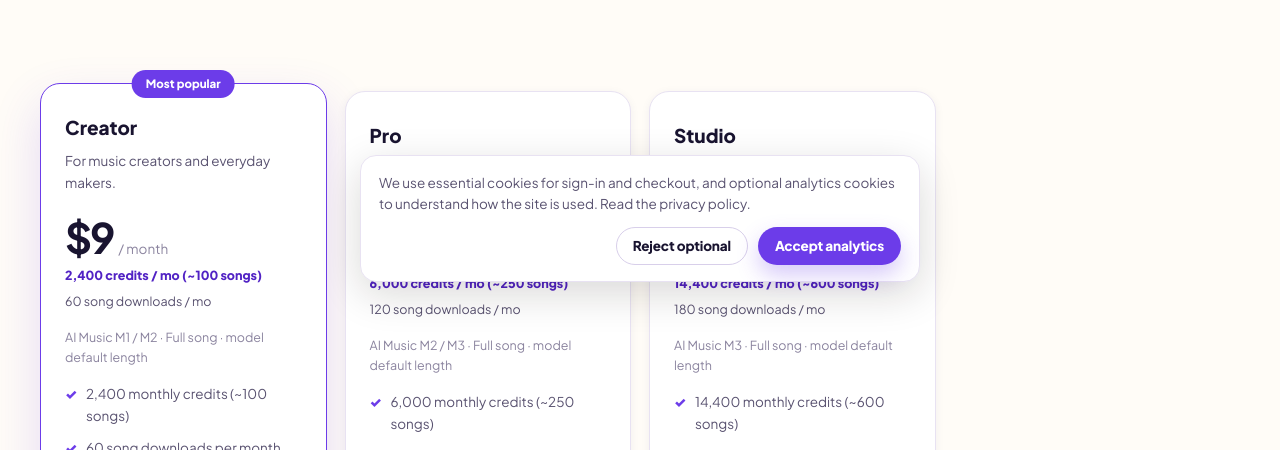
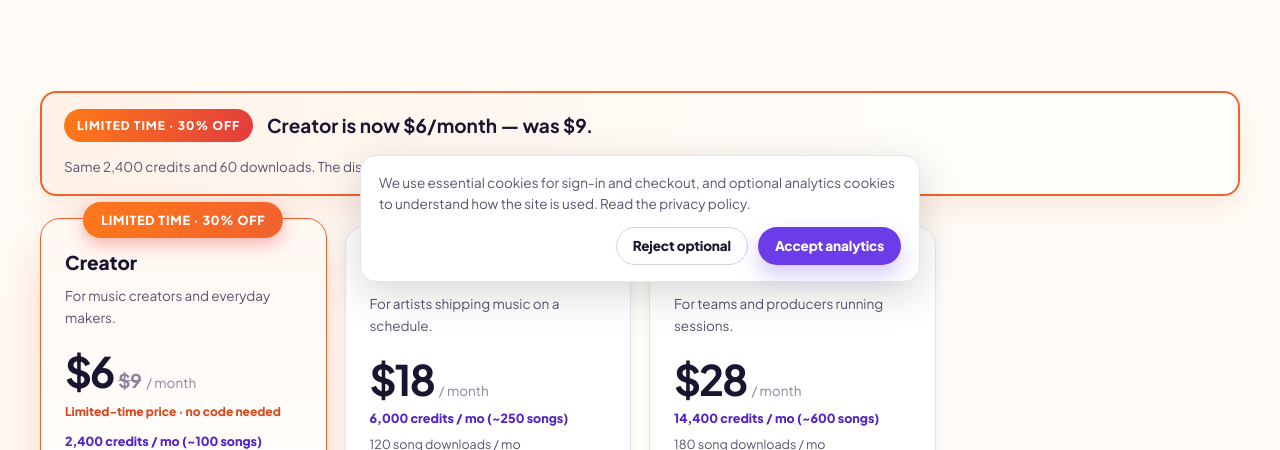
Before and after one commit to LeonaDavinci/flowaimusic, a Next.js app: page /pricing in a window 1280 px wide. Shown: the part 502-952 px from the top of the page. Built offline with nearby package versions, Linux system fonts and the light colour scheme; no server answers.

Commit message:
Cut Creator plan to $6/mo with prominent limited-time 30% off badge and sync all price copy/SEO

```diff
--- a/src/app/globals.css
+++ b/src/app/globals.css
@@ -1849,6 +1849,65 @@ main {
   white-space: nowrap;
 }
 
+.plan-card.is-promo {
+  border-color: #f2622e;
+  background: linear-gradient(180deg, #fff8f3 0%, #ffffff 46%);
+  box-shadow: 0 22px 52px rgba(242, 98, 46, 0.24);
+}
+
+.plan-ribbon--promo {
+  top: -17px;
+  padding: 8px 18px;
+  background: linear-gradient(100deg, #ff7a18, #f2622e 55%, #e23d3d);
+  background-size: 200% 100%;
+  box-shadow: 0 6px 18px rgba(226, 61, 61, 0.38);
+  font-size: 12.5px;
+  font-weight: 900;
+  letter-spacing: 0.06em;
+  animation: promo-shine 3.2s linear infinite;
+}
+
+@keyframes promo-shine {
+  0% { background-position: 0% 50%; }
+  50% { background-position: 100% 50%; }
+  100% { background-position: 0% 50%; }
+}
+
+.pricing-promo-banner {
+  display: flex;
+  align-items: center;
+  gap: 14px;
+  flex-wrap: wrap;
+  margin: 0 0 30px;
+  padding: 16px 22px;
+  border: 2px solid #f2622e;
+  border-radius: 16px;
+  background: linear-gradient(100deg, #fff2e8, #fffdf9 70%);
+  box-shadow: 0 12px 30px rgba(242, 98, 46, 0.12);
+}
+
+.pricing-promo-banner__tag {
+  padding: 7px 13px;
+  border-radius: 999px;
+  background: linear-gradient(100deg, #ff7a18, #e23d3d);
+  color: #fff;
+  font-size: 12px;
+  font-weight: 900;
+  letter-spacing: 0.08em;
+  text-transform: uppercase;
+  white-space: nowrap;
+}
+
+.pricing-promo-banner strong {
+  font-size: 19px;
+  line-height: 1.2;
+}
+
+.pricing-promo-banner span:last-child {
+  font-size: 13.5px;
+  color: var(--ink-2, #4a4450);
+}
+
 .plan-name {
   margin: 0 0 8px;
   font-size: 19px;
@@ -1878,6 +1937,20 @@ main {
 .plan-price span {
   font-size: 13.5px;
   color: var(--ink-3);
+}
+
+.plan-price s {
+  font-size: 19px;
+  font-weight: 700;
+  color: var(--ink-3, #8c8598);
+  letter-spacing: -0.02em;
+}
+
+.plan-promo-note {
+  margin: 0 0 10px;
+  color: #d8481f;
+  font-size: 12px;
+  font-weight: 800;
 }
 
 .plan-credits {
--- a/src/app/pricing/page.tsx
+++ b/src/app/pricing/page.tsx
@@ -46,6 +46,11 @@ export default function PricingPage() {
 
       <section className="section" style={{ paddingBottom: 0 }}>
         <div className="container">
+          <div className="pricing-promo-banner" role="status">
+            <span className="pricing-promo-banner__tag">Limited time · 30% off</span>
+            <strong>Creator is now $6/month — was $9.</strong>
+            <span>Same 2,400 credits and 60 downloads. The discount is applied automatically at checkout, no code needed.</span>
+          </div>
           <PricingCards />
           <p style={{ textAlign: "center", margin: "-56px 0 0", fontSize: 13.5, color: "var(--ink-3)" }}>
             All prices in USD, billed monthly. Cancel any time.
--- a/src/components/PricingCards.tsx
+++ b/src/components/PricingCards.tsx
@@ -14,15 +14,23 @@ export function PricingCards() {
           return (
             <article
               key={plan.id}
-              className={`plan-card${plan.featured ? " is-featured" : ""}`}
+              className={`plan-card${plan.featured ? " is-featured" : ""}${plan.promoLabel ? " is-promo" : ""}`}
             >
-              {plan.featured && <span className="plan-ribbon">Most popular</span>}
+              {plan.promoLabel ? (
+                <span className="plan-ribbon plan-ribbon--promo">{plan.promoLabel}</span>
+              ) : (
+                plan.featured && <span className="plan-ribbon">Most popular</span>
+              )}
               <h2 className="plan-name">{plan.name}</h2>
               <p className="plan-blurb">{plan.blurb}</p>
               <div className="plan-price">
                 <b>${price}</b>
+                {plan.compareAt && <s>${plan.compareAt}</s>}
                 <span>/ month</span>
               </div>
+              {plan.promoLabel && (
+                <p className="plan-promo-note">Limited-time price · no code needed</p>
+              )}
               <div className="plan-credits">{plan.credits}</div>
               <div className="plan-downloads">{plan.downloads}</div>
               {plan.monthly > 0 && (
--- a/src/lib/content.ts
+++ b/src/lib/content.ts
@@ -673,6 +673,9 @@ export type Plan = {
   id: string;
   name: string;
   monthly: number;
+  /** Pre-discount monthly price, shown struck through while a promo runs. */
+  compareAt?: number;
+  promoLabel?: string;
   credits: string;
   creditsValue: number;
   songs: string;
@@ -698,7 +701,9 @@ export const PLANS: Plan[] = [
   {
     id: "creator",
     name: "Creator",
-    monthly: 9,
+    monthly: 6,
+    compareAt: 9,
+    promoLabel: "LIMITED TIME · 30% OFF",
     credits: "2,400 credits / mo (~100 songs)",
     creditsValue: 2400,
     songs: "~100 full songs / month",
--- a/src/lib/seo.ts
+++ b/src/lib/seo.ts
@@ -65,7 +65,7 @@ export function softwareApplicationSchema() {
       {
         "@type": "Offer",
         name: "Creator",
-        price: "9",
+        price: "6",
         priceCurrency: "USD",
       },
     ],
```
Also changed, not shown: src/app/best-ai-music-generators/page.tsx (+4 -4 lines), src/app/compare/flow-vs-suno/page.tsx (+6 -6 lines), src/app/compare/flow-vs-udio/page.tsx (+4 -4 lines), src/app/payment/page.tsx (+8 -1 lines).
